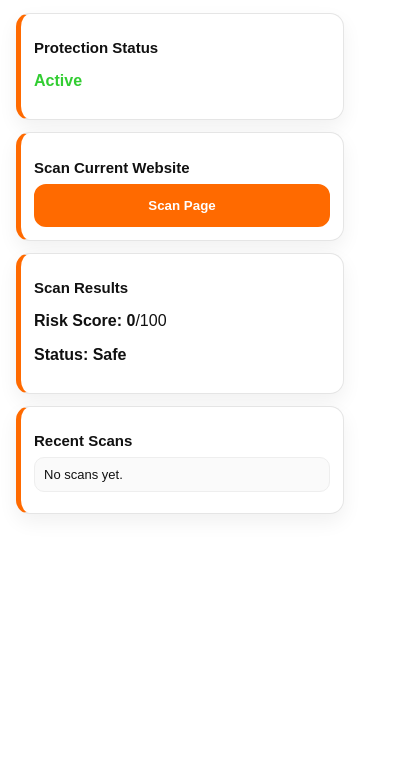
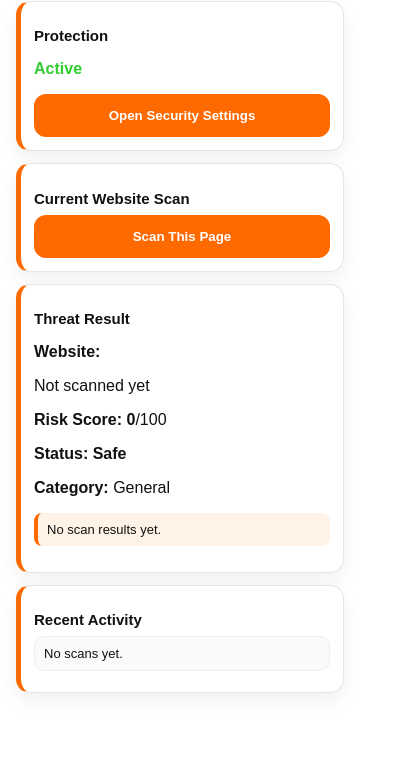
Before and after one commit to eastcoastslayer/scam-link-extension-, a browser extension: page popup.html in a window 400 px wide. Shown: the part 72-844 px from the top of the page. Drawn offline with Linux system fonts and the light colour scheme.

Commit message:
Update popup.html

```diff
--- a/popup.html
+++ b/popup.html
@@ -8,45 +8,43 @@
 </head>
 
 <body>
-
   <div class="container">
 
-    <h1>🛡 Scam Link Detector</h1>
+    <h1>Scam Link Detector</h1>
 
     <div class="status-card">
-      <h2>Protection Status</h2>
-      <p id="protection-status">Active</p>
+      <h2>Protection</h2>
+      <p id="protection-status">Checking...</p>
+      <button id="open-options">Open Security Settings</button>
     </div>
 
     <div class="scan-card">
-      <h2>Scan Current Website</h2>
-      <button id="scan-button">Scan Page</button>
+      <h2>Current Website Scan</h2>
+      <button id="scan-button">Scan This Page</button>
     </div>
 
     <div class="results-card">
-      <h2>Scan Results</h2>
+      <h2>Threat Result</h2>
 
-      <p>
-        <strong>Risk Score:</strong>
-        <span id="risk-score">0</span>/100
-      </p>
+      <p><strong>Website:</strong></p>
+      <p id="scanned-url">Not scanned yet</p>
 
-      <p>
-        <strong>Status:</strong>
-        <span id="risk-status">Safe</span>
-      </p>
+      <p><strong>Risk Score:</strong> <span id="risk-score">0</span>/100</p>
+      <p><strong>Status:</strong> <span id="risk-status">Safe</span></p>
+      <p><strong>Category:</strong> <span id="risk-category">General</span></p>
 
-      <div id="reasons-container"></div>
+      <div id="reasons-container">
+        <p>No scan results yet.</p>
+      </div>
     </div>
 
     <div class="history-card">
-      <h2>Recent Scans</h2>
+      <h2>Recent Activity</h2>
       <ul id="history-list"></ul>
     </div>
 
   </div>
 
   <script src="popup.js"></script>
-
 </body>
 </html>
```
